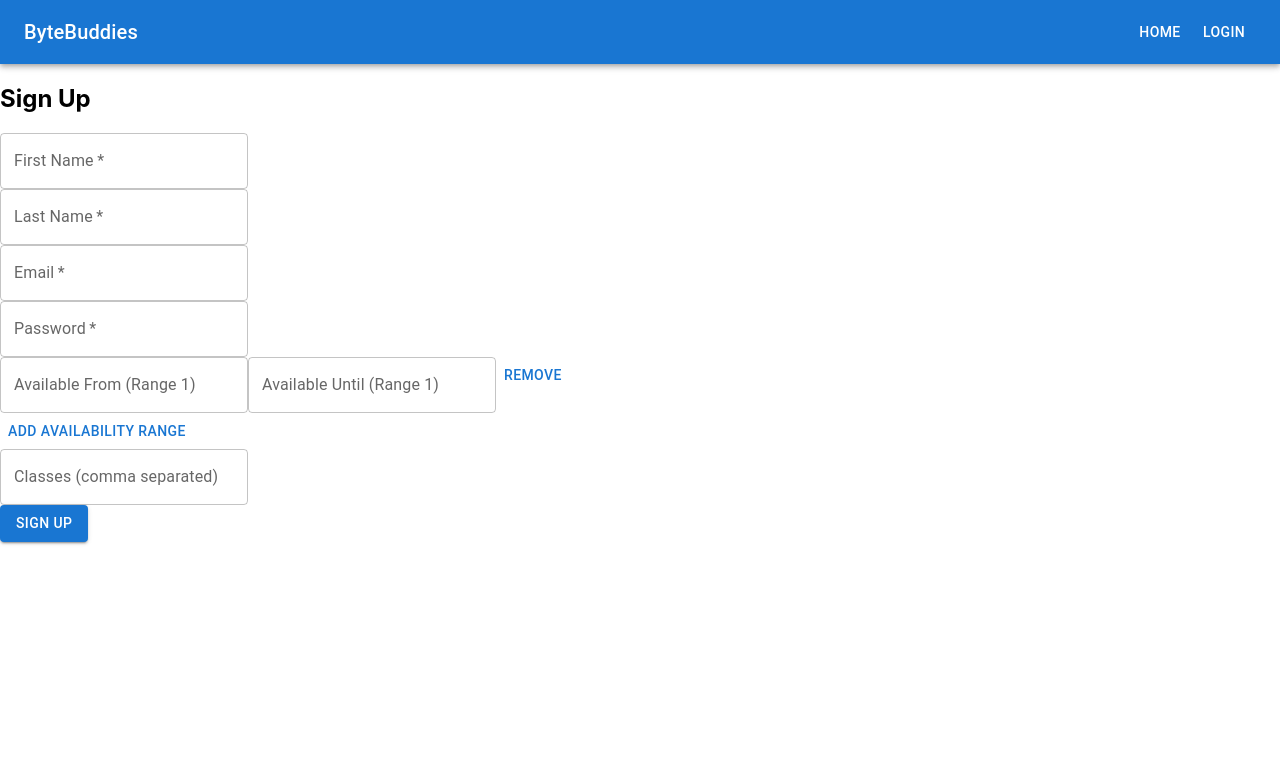
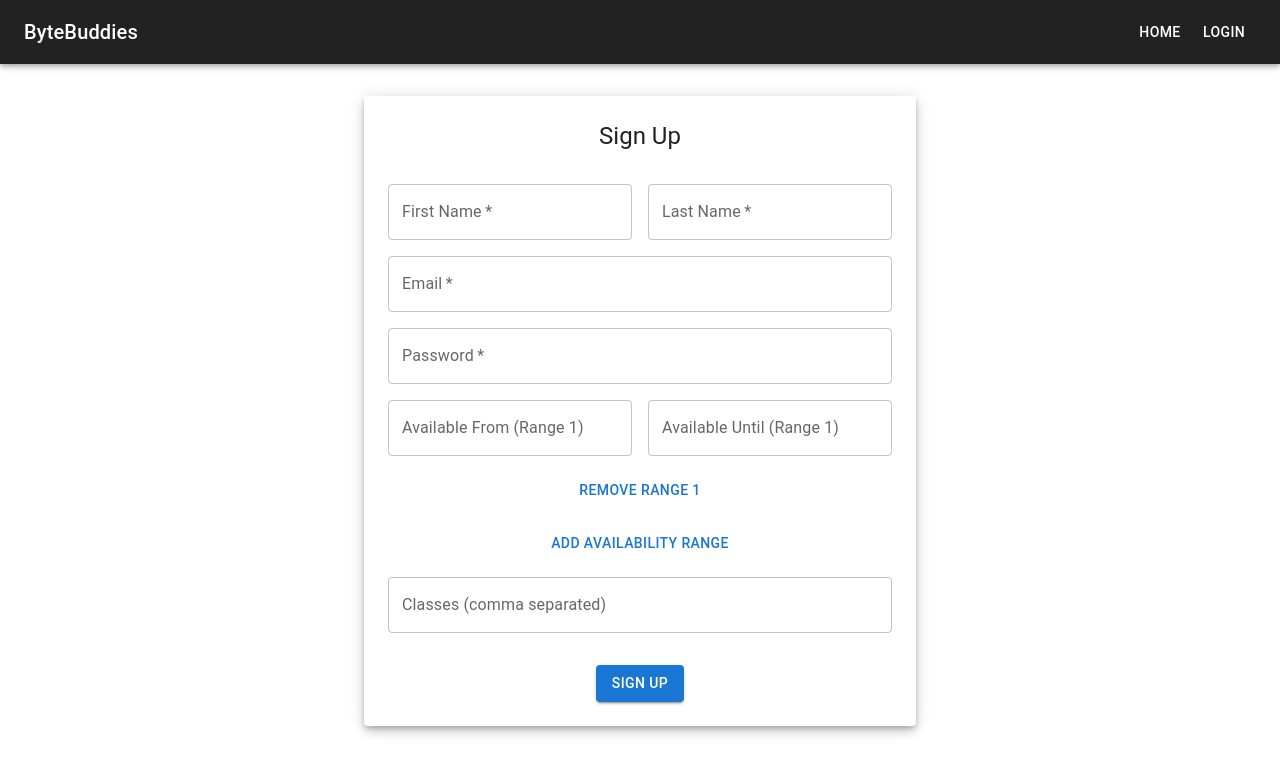
Before and after one commit to zach-belecanech/AppHack-FrontEnd, a React (Create React App) app in the folder my-react/: page /SignUp in a window 1280 px wide. Shown: the top 774 px of the page. Built offline with nearby package versions, Linux system fonts and the light colour scheme.

Commit message:
foo goo ooo

```diff
--- a/my-react/src/App.js
+++ b/my-react/src/App.js
@@ -34,7 +34,7 @@ const AppContent = () => {
 
   return (
     <div>
-      <AppBar position="static">
+      <AppBar position="static" sx={{ backgroundColor: '#222' }}>
         <Toolbar>
           <Typography variant="h6" component="div" sx={{ flexGrow: 1 }}>
             ByteBuddies
@@ -54,7 +54,6 @@ const AppContent = () => {
                 aria-haspopup="true"
                 onClick={handleMenu}
               >
-                { }
                 <Avatar alt="Cat pfp" src="/CatFlower.jpg" />
               </IconButton>
               <Menu
@@ -79,6 +78,7 @@ const AppContent = () => {
           )}
         </Toolbar>
       </AppBar>
+
       <Routes>
         <Route path="/" element={<Home />} />
         <Route path="/Matches" element={<Matches />} />
--- a/my-react/src/components/Account.js
+++ b/my-react/src/components/Account.js
@@ -1,12 +1,108 @@
-import React from 'react'
+import React, { useState, useEffect } from 'react';
+import axios from 'axios';
+import { Button, TextField, Typography, Paper, Container, Grid } from '@mui/material';
 
-export const Account = props => {
 
-    return (
-        <div>
-        <h1>This is the account page!</h1>
-        </div>
-    )
-}
+const AccountDetails = () => {
+  const [userDetails, setUserDetails] = useState({});
+  const [isEditing, setIsEditing] = useState(false);
 
-export default Account
+  useEffect(() => {
+    const fetchUserDetails = async () => {
+      try {
+        const response = await axios.get('http://34.227.51.137:3000/getStudentDetails');
+        setUserDetails(response.data[0]);
+      } catch (error) {
+        console.error('Error fetching user details:', error);
+      }
+    };
+    fetchUserDetails();
+  }, []);
+
+  const handleEdit = () => {
+    setIsEditing(true);
+  };
+
+  return (
+    <Container>
+      <Typography variant="h4" gutterBottom>Account Details</Typography>
+      {isEditing ? (
+        <EditForm userDetails={userDetails} setIsEditing={setIsEditing} />
+      ) : (
+        <DisplayDetails userDetails={userDetails} onEdit={handleEdit} />
+      )}
+    </Container>
+  );
+};
+
+const DisplayDetails = ({ userDetails, onEdit }) => {
+  return (
+    <Paper elevation={3} sx={{ padding: 3 }}>
+      <Typography variant="h6">Name: {userDetails.first_name} {userDetails.last_name}</Typography>
+      <Typography variant="h6">Email: {userDetails.email}</Typography>
+      <Button variant="contained" color="primary" onClick={onEdit} sx={{ marginTop: 2 }}>Edit</Button>
+    </Paper>
+  );
+};
+
+const EditForm = ({ userDetails, setIsEditing }) => {
+  const [editedDetails, setEditedDetails] = useState({ ...userDetails });
+
+  const handleChange = (e) => {
+    const { name, value } = e.target;
+    setEditedDetails({ ...editedDetails, [name]: value });
+  };
+
+  const handleSubmit = async (e) => {
+    e.preventDefault();
+    try {
+      await axios.put('http://34.227.51.137:3000/updateStudentPersonalInfo', editedDetails);
+      setIsEditing(false);
+    } catch (error) {
+      console.error('Error updating user details:', error);
+    }
+  };
+
+  return (
+    <Paper elevation={3} sx={{ padding: 3 }}>
+      <form onSubmit={handleSubmit}>
+        <Grid container spacing={2}>
+          <Grid item xs={12}>
+            <TextField
+              fullWidth
+              label="First Name"
+              name="first_name"
+              value={editedDetails.first_name}
+              onChange={handleChange}
+            />
+          </Grid>
+          <Grid item xs={12}>
+            <TextField
+              fullWidth
+              label="Last Name"
+              name="last_name"
+              value={editedDetails.last_name}
+              onChange={handleChange}
+            />
+          </Grid>
+          <Grid item xs={12}>
+            <TextField
+              fullWidth
+              label="Email"
+              type="email"
+              name="email"
+              value={editedDetails.email}
+              onChange={handleChange}
+            />
+          </Grid>
+          {/* Add more fields as needed */}
+          <Grid item xs={12}>
+            <Button type="submit" variant="contained" color="primary">Save</Button>
+          </Grid>
+        </Grid>
+      </form>
+    </Paper>
+  );
+};
+
+export default AccountDetails;
--- a/my-react/src/components/SignUp.js
+++ b/my-react/src/components/SignUp.js
@@ -1,6 +1,11 @@
 import React, { useState } from 'react';
 import TextField from '@mui/material/TextField';
 import Button from '@mui/material/Button';
+import Grid from '@mui/material/Grid';
+import Typography from '@mui/material/Typography';
+import Container from '@mui/material/Container';
+import Paper from '@mui/material/Paper';
+import { Box } from '@mui/system';
 
 export const SignUp = ({ onSignUp }) => {
   const [firstName, setFirstName] = useState('');
@@ -78,71 +83,94 @@ export const SignUp = ({ onSignUp }) => {
   }
 
     return (
-    <div>
-      <h2>Sign Up</h2>
+      <Container component="main" maxWidth="sm">
+        <Paper elevation={6} sx={{ mt: 4, p: 3 }}>
+          <Typography component="h1" variant="h5" align="center">
+            Sign Up
+          </Typography>
           <form onSubmit={handleSubmit}>
-        <div>
+            <Grid container spacing={2} sx={{ mt: 2 }}>
+              <Grid item xs={12} sm={6}>
                 <TextField
                   label="First Name"
                   value={firstName}
                   onChange={createFirstName}
                   required
+                  fullWidth
                 />
-        </div>
-        <div>
+              </Grid>
+              <Grid item xs={12} sm={6}>
                 <TextField
                   label="Last Name"
                   value={lastName}
                   onChange={createLastName}
                   required
+                  fullWidth
                 />
-</div>
-<div>
+              </Grid>
+              <Grid item xs={12}>
                 <TextField
                   label="Email"
                   type="email"
                   value={email}
                   onChange={createEmail}
                   required
+                  fullWidth
                 />
-</div>
-<div>
+              </Grid>
+              <Grid item xs={12}>
                 <TextField
                   label="Password"
                   type="password"
                   value={password}
                   onChange={createPassword}
                   required
+                  fullWidth
                 />
-</div>
-{/* Availability Ranges */}
+              </Grid>
               {availabilityRanges.map((range, index) => (
-  <div key={index}>
+                <React.Fragment key={index}>
+                  <Grid item xs={6}>
                     <TextField
                       label={`Available From (Range ${index + 1})`}
                       value={range.availableFrom}
                       onChange={(event) => handleAvailabilityFromChange(index, event)}
+                      fullWidth
                     />
+                  </Grid>
+                  <Grid item xs={6}>
                     <TextField
                       label={`Available Until (Range ${index + 1})`}
                       value={range.availableUntil}
                       onChange={(event) => handleAvailabilityUntilChange(index, event)}
+                      fullWidth
                     />
-    <Button onClick={() => handleRemoveAvailabilityRange(index)}>Remove</Button>
-  </div>
+                  </Grid>
+                  <Grid item xs={12}>
+                    <Button onClick={() => handleRemoveAvailabilityRange(index)} fullWidth>Remove Range {index + 1}</Button>
+                  </Grid>
+                </React.Fragment>
               ))}
-<Button onClick={handleAddAvailabilityRange}>Add Availability Range</Button>
-<div>
+              <Grid item xs={12}>
+                <Button onClick={handleAddAvailabilityRange} fullWidth>Add Availability Range</Button>
+              </Grid>
+              <Grid item xs={12}>
                 <TextField
                   label="Classes (comma separated)"
                   value={classes}
                   onChange={createClasses}
+                  fullWidth
                 />
-</div>
-
+              </Grid>
+              <Grid item xs={12}>
+                <Box sx={{ display: 'flex', justifyContent: 'center', mt: 2 }}>
                   <Button type="submit" variant="contained" color="primary">Sign Up</Button>
+                </Box>
+              </Grid>
+            </Grid>
           </form>
-    </div>
+        </Paper>
+      </Container>
     );
   }
 
```
Lines whose indentation alone changed are shown as unchanged.
